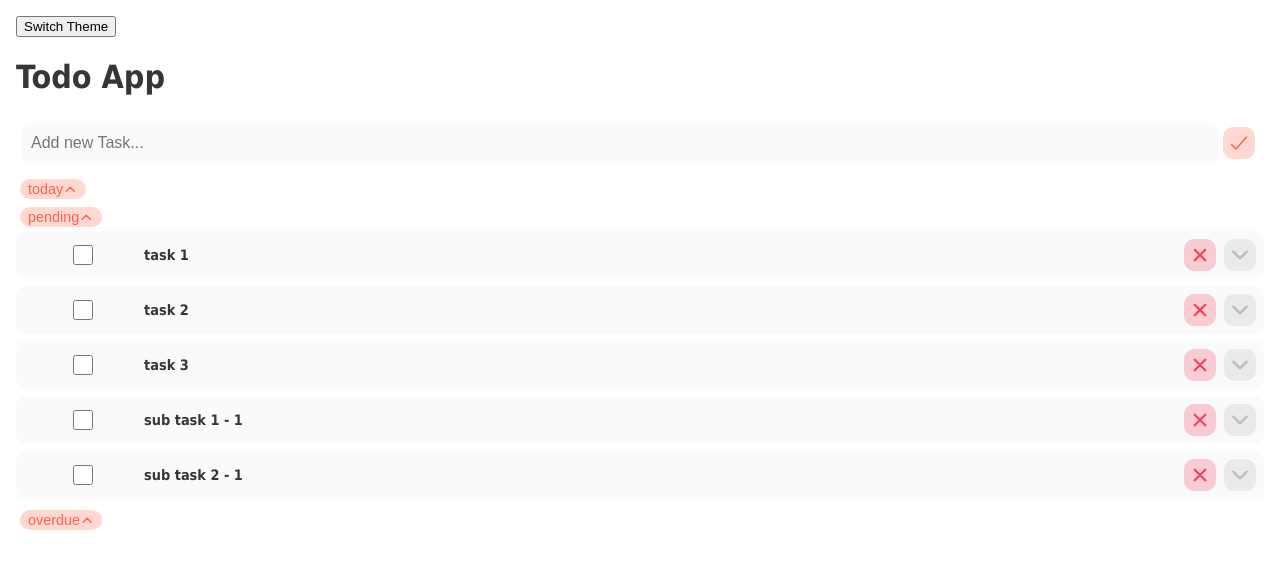
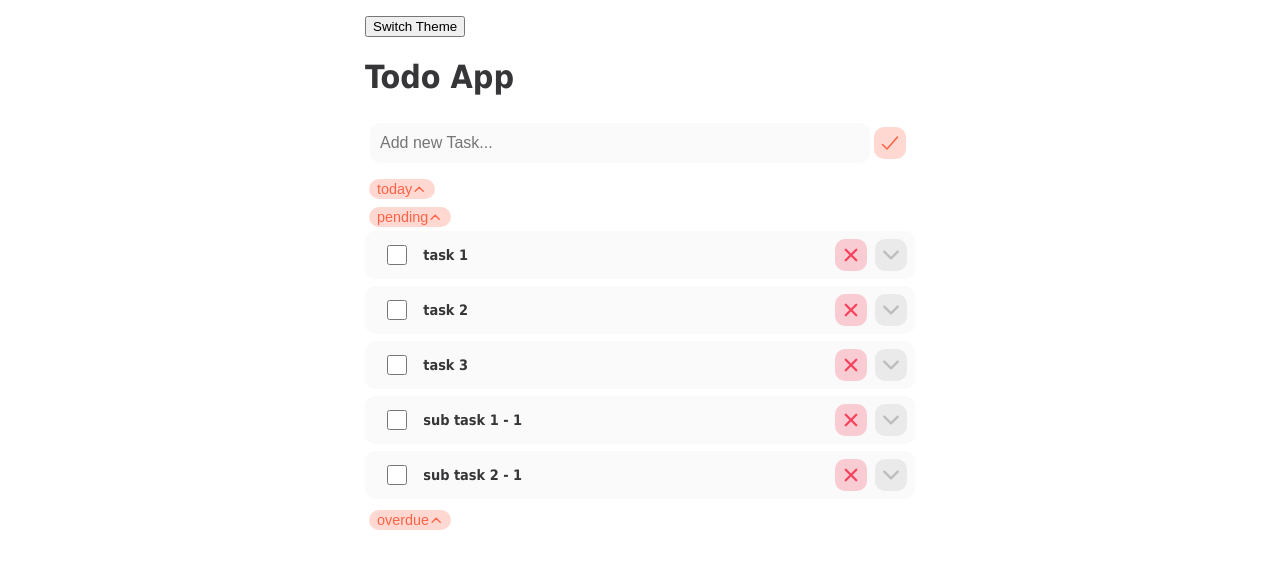
Before and after one commit to mDep07/todo-app, a React (Create React App) app: page / in a window 1280 px wide. Shown: the top 568 px of the page. Built offline with nearby package versions, Linux system fonts and the light colour scheme.

Commit message:
Container styles

```diff
--- a/src/App.tsx
+++ b/src/App.tsx
@@ -103,6 +103,9 @@ const reducer: Reducer<TState, TAction> = (state, action): TState => {
 
 const StyledContainer = styled.main`
   padding: 1rem;
+  max-width: 550px;
+  margin: 0 auto;
+  overflow-y: auto;
 `;
 
 function App() {
--- a/src/components/TaskForm.tsx
+++ b/src/components/TaskForm.tsx
@@ -27,7 +27,7 @@ const StyledInput = styled.input`
     }
 
     &:disabled {
-        filter: brightness(.25);
+        filter: brightness(.75);
         cursor: not-allowed;
     }
 `;
```
